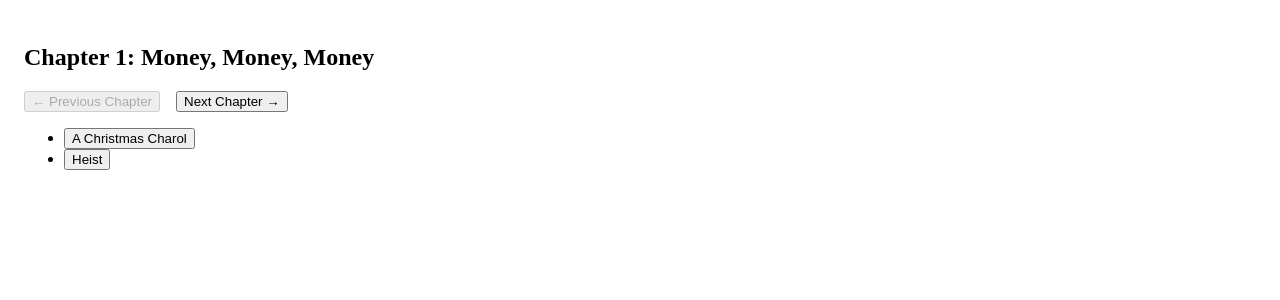
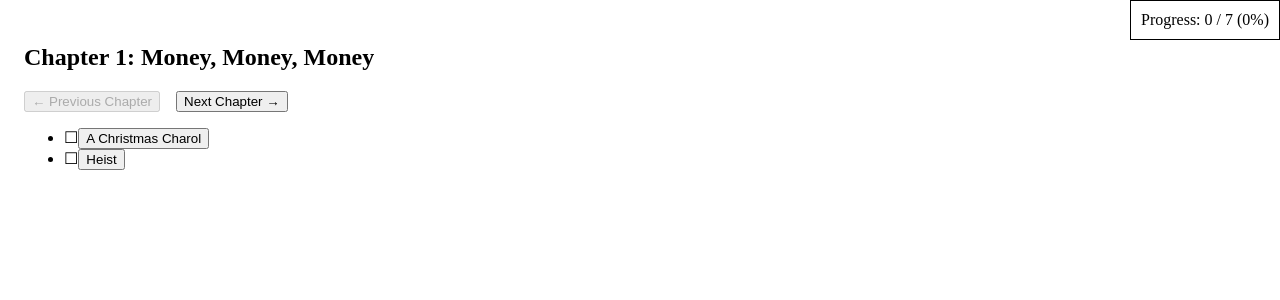
Before and after one commit to thSoft/storyteller-clone, a React (Vite) app: page / in a window 1280 px wide. Shown: the top 300 px of the page. Built offline with nearby package versions, Linux system fonts and the light colour scheme.

Commit message:
Implement puzzle completion and progress view

```diff
--- a/src/components/App.tsx
+++ b/src/components/App.tsx
@@ -1,7 +1,11 @@
+import { ProgressView } from "./ProgressView";
 import { PuzzleBrowser } from "./PuzzleBrowser";
 
-function App() {
-  return <PuzzleBrowser />;
+export function App() {
+  return (
+    <>
+      <PuzzleBrowser />
+      <ProgressView />
+    </>
+  );
 }
-
-export default App;
--- a/src/components/ChapterView.tsx
+++ b/src/components/ChapterView.tsx
@@ -2,14 +2,15 @@ import React from "react";
 import { useDispatch, useSelector } from "react-redux";
 import { setCurrentChapterId, setCurrentPuzzleId } from "../gameStateSlice";
 import { chapters, puzzles } from "../puzzles";
-import { RootState } from "../store";
+import { GameState } from "../types";
 
 export const ChapterView: React.FC = () => {
   const dispatch = useDispatch();
   const chapterIds = Object.keys(chapters);
   const currentChapterId = useSelector(
-    (state: RootState) => state.currentChapterId ?? chapterIds[0]
+    (state: GameState) => state.currentChapterId ?? chapterIds[0]
   );
+  const puzzleStates = useSelector((state: GameState) => state.puzzleStates);
 
   const currentChapterIndex = chapters[currentChapterId]
     ? chapterIds.indexOf(currentChapterId)
@@ -32,6 +33,9 @@ export const ChapterView: React.FC = () => {
     <div>
       <h2>
         Chapter {currentChapterIndex + 1}: {currentChapter?.title || "Unknown"}
+        {currentChapter.puzzles.every(
+          (puzzleId) => puzzleStates[puzzleId]?.completed
+        ) && " - Completed"}
       </h2>
 
       <div style={{ marginBottom: "1rem" }}>
@@ -50,6 +54,7 @@ export const ChapterView: React.FC = () => {
       <ul>
         {currentChapter?.puzzles.map((puzzleId) => (
           <li key={puzzleId}>
+            {puzzleStates[puzzleId]?.completed ? "✅" : "☐"}
             <button onClick={() => dispatch(setCurrentPuzzleId(puzzleId))}>
               {puzzles[puzzleId]?.title || puzzleId}
             </button>
--- a/src/components/PanelView.tsx
+++ b/src/components/PanelView.tsx
@@ -13,7 +13,7 @@ export const PanelView: React.FC<{
   panel: Panel;
   index: number;
   states: StoryState[];
-}> = ({ panel: panel, index, states }) => {
+}> = ({ panel, index, states }) => {
   const scene = scenes[panel.sceneId];
   const dispatch = useDispatch();
   const handleRemovePanel = () => {
--- /dev/null
+++ b/src/components/ProgressView.tsx
@@ -0,0 +1,33 @@
+import { useSelector } from "react-redux";
+import { GameState } from "../types";
+
+export function ProgressView() {
+  const completedPuzzleCount = useSelector(
+    (state: GameState) =>
+      Object.values(state.puzzleStates).filter((puzzle) => puzzle.completed)
+        .length
+  );
+  const allPuzzleCount = useSelector(
+    (state: GameState) => Object.values(state.puzzleStates).length
+  );
+  return (
+    <div
+      style={{
+        position: "absolute",
+        top: 0,
+        right: 0,
+        padding: "10px",
+        backgroundColor: "white",
+        borderStyle: "solid",
+        borderWidth: "1px",
+        borderColor: "black",
+      }}
+    >
+      Progress: {completedPuzzleCount} / {allPuzzleCount} (
+      {Math.round(
+        (allPuzzleCount === 0 ? 0 : completedPuzzleCount / allPuzzleCount) * 100
+      )}
+      %)
+    </div>
+  );
+}
--- a/src/components/PuzzleBrowser.tsx
+++ b/src/components/PuzzleBrowser.tsx
@@ -2,13 +2,13 @@ import React from "react";
 import { useDispatch, useSelector } from "react-redux";
 import { setCurrentPuzzleId } from "../gameStateSlice";
 import { puzzles } from "../puzzles";
-import { RootState } from "../store";
+import { GameState } from "../types";
 import { ChapterView } from "./ChapterView";
 import { PuzzleView } from "./PuzzleView";
 
 export const PuzzleBrowser: React.FC = () => {
   const currentPuzzleId = useSelector(
-    (state: RootState) => state.currentPuzzleId
+    (state: GameState) => state.currentPuzzleId
   );
   const dispatch = useDispatch();
 
--- a/src/components/PuzzleView.tsx
+++ b/src/components/PuzzleView.tsx
@@ -1,48 +1,22 @@
-import { produce } from "immer";
 import React from "react";
 import { DndProvider } from "react-dnd";
 import { HTML5Backend } from "react-dnd-html5-backend";
 import { useSelector } from "react-redux";
 import { characters } from "../characters";
 import { scenes } from "../scenes";
-import { RootState } from "../store";
-import { StoryState } from "../storyState";
-import { Panel, Puzzle } from "../types";
-import { resolve, resolveMap } from "../utils";
+import { GameState, Puzzle } from "../types";
+import { getStates, resolve } from "../utils";
 import { CharacterView } from "./CharacterView";
 import { InsertionPoint } from "./InsertionPoint";
 import { PanelView } from "./PanelView";
 import { SceneView } from "./SceneView";
-
-function getStates(panels: Panel[], initialState: StoryState): StoryState[] {
-  function computeState(
-    previousStates: StoryState[],
-    panel: Panel
-  ): StoryState[] {
-    const previousState = previousStates[previousStates.length - 1];
-    const scene = scenes[panel.sceneId];
-    if (scene) {
-      const assigned = resolveMap(panel.slotAssignedCharacters);
-      return [
-        ...previousStates,
-        produce(previousState, (draft) => {
-          draft.event = undefined;
-          scene.outcomeLogic(draft, assigned);
-        }),
-      ];
-    } else {
-      return previousStates;
-    }
-  }
-  return panels.reduce(computeState, [initialState]);
-}
 
 export const PuzzleView: React.FC<{
   puzzle: Puzzle;
   currentPuzzleId: string;
 }> = ({ puzzle, currentPuzzleId }) => {
   const panels = useSelector(
-    (state: RootState) => state.puzzleStates[currentPuzzleId]?.panels ?? []
+    (state: GameState) => state.puzzleStates[currentPuzzleId]?.panels ?? []
   );
   const states = getStates(panels, puzzle.initialStoryState);
   const puzzleScenes = resolve(puzzle.scenes, scenes);
--- a/src/gameStateSlice.ts
+++ b/src/gameStateSlice.ts
@@ -91,6 +91,12 @@ const gameStateSlice = createSlice({
         puzzleState.panels.splice(index, 1);
       }
     },
+    markPuzzleCompleted(state, action: PayloadAction<{ puzzleId: string }>) {
+      const { puzzleId } = action.payload;
+      if (state.puzzleStates[puzzleId]) {
+        state.puzzleStates[puzzleId].completed = true;
+      }
+    },
   },
 });
 
@@ -100,6 +106,7 @@ export const {
   setSlotCharacter,
   addPanelToCurrentPuzzle,
   removePanelFromCurrentPuzzle,
+  markPuzzleCompleted,
 } = gameStateSlice.actions;
 
 export default gameStateSlice.reducer;
--- /dev/null
+++ b/src/listenerMiddleware.ts
@@ -0,0 +1,34 @@
+import { createListenerMiddleware } from "@reduxjs/toolkit";
+import { markPuzzleCompleted } from "./gameStateSlice";
+import { puzzles } from "./puzzles";
+import type { GameState } from "./types";
+import { getStates } from "./utils";
+
+export const listenerMiddleware = createListenerMiddleware<GameState>();
+
+listenerMiddleware.startListening({
+  predicate: (_, currentState, previousState) => {
+    return currentState.puzzleStates !== previousState.puzzleStates;
+  },
+  effect: async (_, listenerApi) => {
+    const nextState = listenerApi.getState() as GameState;
+    for (const puzzleId of Object.keys(nextState.puzzleStates)) {
+      if (isPuzzleWon(nextState, puzzleId)) {
+        listenerApi.dispatch(markPuzzleCompleted({ puzzleId }));
+      }
+    }
+  },
+});
+
+function isPuzzleWon(state: GameState, puzzleId: string): boolean {
+  const puzzleState = state.puzzleStates[puzzleId];
+  if (!puzzleState) {
+    return false;
+  }
+  const puzzle = puzzles[puzzleId];
+  if (!puzzle) {
+    return false;
+  }
+  const states = getStates(puzzleState.panels, puzzle.initialStoryState);
+  return puzzle.isWinning(states[states.length - 1]);
+}
--- a/src/main.tsx
+++ b/src/main.tsx
@@ -2,7 +2,7 @@ import { StrictMode } from "react";
 import * as ReactDOMClient from "react-dom/client";
 import { Provider } from "react-redux";
 import { PersistGate } from "redux-persist/integration/react";
-import App from "./components/App";
+import { App } from "./components/App";
 import { persistor, store } from "./store";
 
 const rootElement = document.getElementById("root");
--- a/src/store.ts
+++ b/src/store.ts
@@ -1,7 +1,8 @@
 import { configureStore } from "@reduxjs/toolkit";
-import { PersistConfig, persistReducer, persistStore } from "redux-persist"; // defaults to localStorage for web
+import { PersistConfig, persistReducer, persistStore } from "redux-persist";
 import storage from "redux-persist/lib/storage";
 import gameStateReducer from "./gameStateSlice";
+import { listenerMiddleware } from "./listenerMiddleware";
 import { GameState } from "./types";
 
 const persistConfig: PersistConfig<GameState> = {
@@ -11,17 +12,18 @@ const persistConfig: PersistConfig<GameState> = {
 
 const persistedReducer = persistReducer(persistConfig, gameStateReducer);
 
+const options = {
+  serializableCheck: {
+    ignoredActions: ["persist/PERSIST", "persist/REHYDRATE"],
+  },
+};
+
 export const store = configureStore({
   reducer: persistedReducer,
   middleware: (getDefaultMiddleware) =>
-    getDefaultMiddleware({
-      serializableCheck: {
-        ignoredActions: ["persist/PERSIST", "persist/REHYDRATE"],
-      },
-    }),
+    getDefaultMiddleware(options).prepend(listenerMiddleware.middleware),
 });
 
 export const persistor = persistStore(store);
 
-export type RootState = ReturnType<typeof store.getState>;
 export type AppDispatch = typeof store.dispatch;
--- a/src/types.ts
+++ b/src/types.ts
@@ -44,6 +44,7 @@ export type Panel = {
 
 export type PuzzleState = {
   panels: Panel[];
+  completed?: boolean;
 };
 
 export type GameState = {
--- a/src/utils.ts
+++ b/src/utils.ts
@@ -1,5 +1,8 @@
+import { produce } from "immer";
 import { characters } from "./characters";
-import { Entity, EntityMap } from "./types";
+import { scenes } from "./scenes";
+import { StoryState } from "./storyState";
+import { Entity, EntityMap, Panel } from "./types";
 
 export function entityMap<T extends Entity>(items: T[]): EntityMap<T> {
   const result = Object.fromEntries(items.map((item) => [item.id, item]));
@@ -24,3 +27,29 @@ export function resolveMap(slotAssignedCharacters: Record<string, string>) {
     ])
   );
 }
+
+export function getStates(
+  panels: Panel[],
+  initialState: StoryState
+): StoryState[] {
+  function computeState(
+    previousStates: StoryState[],
+    panel: Panel
+  ): StoryState[] {
+    const previousState = previousStates[previousStates.length - 1];
+    const scene = scenes[panel.sceneId];
+    if (scene) {
+      const assigned = resolveMap(panel.slotAssignedCharacters);
+      return [
+        ...previousStates,
+        produce(previousState, (draft) => {
+          draft.event = undefined;
+          scene.outcomeLogic(draft, assigned);
+        }),
+      ];
+    } else {
+      return previousStates;
+    }
+  }
+  return panels.reduce(computeState, [initialState]);
+}
```
